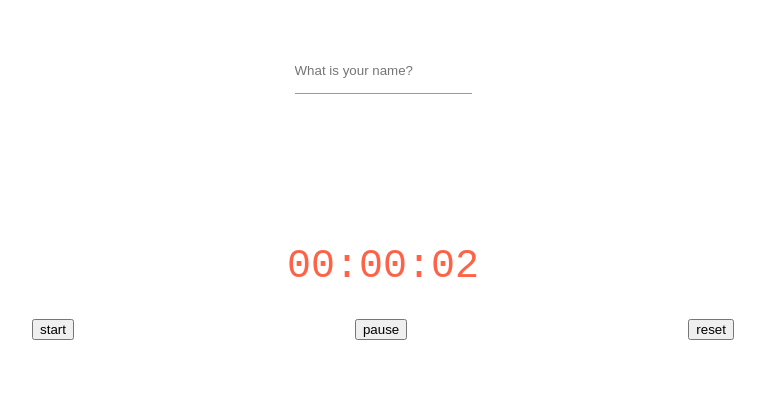
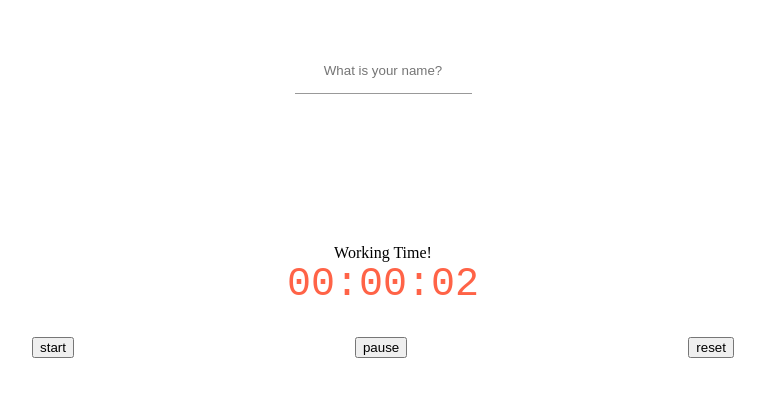
Before and after one commit to moondancer92/Pomodoro-timer, a plain HTML site: page home.html in a window 1280 px wide. Both pictures are taken after a click on the button "start". Shown: the whole page, without its empty margins (257-1022 px from the left). Drawn offline with Linux system fonts and the light colour scheme.

Commit message:
created_pomodoroSystem
created pomodoroSystem
confirmed action of pmodoroSystem
able to  check 'working time' and 'break time' as time going by.

```diff
--- a/home.html
+++ b/home.html
@@ -11,6 +11,7 @@
 		</form>
 		<h1 class="js-greetings greeting hidden"></h1>
 		<div class="js-timer timer">
+			<span class="js-timer_stauts timer_status">hey</span>
 			<span class="js-timer_number timer_number">00:00:00</span>
 			<div class="js-timer_control timer_control">
 				<button class="timer_start">start</button>
--- a/stylesheet.css
+++ b/stylesheet.css
@@ -8,6 +8,7 @@
 }
 
 .form input {
+	text-align: center;
 	border-bottom: 1px solid rgba(0, 0, 0, 0.4);
 	border-top: none;
 	border-left: none;
@@ -46,3 +47,11 @@
 	display: flex;
 	justify-content: space-evenly;
 }
+
+.timer_status {
+	padding-bottom: 0px;
+	margin-bottom: 0px;
+	display: flex;
+	align-items: center;
+	justify-content: center;
+}
--- a/timer.js
+++ b/timer.js
@@ -1,12 +1,14 @@
 const timerNumber = document.querySelector(".js-timer_number"),
 	timerStart = document.querySelector(".timer_start"),
 	timerPause = document.querySelector(".timer_puase"),
-	timerReset = document.querySelector(".timer_reset");
+	timerReset = document.querySelector(".timer_reset"),
+	timerStatus = document.querySelector(".js-timer_stauts");
 
-let difference;
-let savedTime;
-let start = false;
-
+let start = false
+let savedTime
+let difference
+let tInterval
+let takeBreak
 
 function btnEvt() {
 
@@ -14,16 +16,18 @@ function btnEvt() {
 	timerPause.addEventListener("click",puauseTimer);
 	timerReset.addEventListener("click",resetTimer);
 }
+
 function startTimer() {
+
+	if(!start){
 		startTime = new Date().getTime();
-	if(!start){
 		tInterval = setInterval(getShowTime, 1000);
 		start = true;
+		savedTime
 	}
-	else{
+	else {
+	}
 
-	}
-	// start the clock
 }
 function puauseTimer(){
 	if(start){
@@ -44,10 +48,17 @@ function puauseTimer(){
 }
 
 function resetTimer(){
+	if(!tInterval){
+
+	}
+	else{
 		clearInterval(tInterval)
 		savedTime = null
 		timerNumber.innerText ="00:00:00"
 		start =false;
+		timerPause.innerText ='pause'
+
+	}
 }
 
 function getShowTime() {
@@ -59,21 +70,51 @@ function getShowTime() {
 	difference = savedTime + updatedTime - startTime;
 	}
 
-	let hours = Math.floor(
+	hours = Math.floor(
 		(difference % (1000 * 60 * 60 * 24)) / (1000 * 60 * 60)
 	);
-	let minutes = Math.floor((difference % (1000 * 60 * 60)) / (1000 * 60));
-	let seconds = Math.floor((difference % (1000 * 60)) / 1000);
+ 	minutes = Math.floor((difference % (1000 * 60 * 60)) / (1000 * 60));
+	seconds = Math.floor((difference % (1000 * 60)) / 1000);
 	hours = hours < 10 ? "0" + hours : hours;
 	minutes = minutes < 10 ? "0" + minutes : minutes;
 	seconds = seconds < 10 ? "0" + seconds : seconds;
 
 	timerNumber.innerHTML = hours + ":" + minutes + ":" + seconds;
+
+	pomodoroEvt();
+
 }
+
+function pomodoroEvt(){
+	if(!takeBreak){
+		timerStatus.innerText = 'Working Time!'
+		if(seconds == 10){
+			resetTimer();
+			timerStatus.innerText = 'Take a Break'
+			startTimer();
+			 takeBreak = true
+		}
+		//when working
+	}
+	else{
+
+		if(seconds == 10){
+			resetTimer();
+			timerStatus.innerText = 'Working Time!'
+			startTimer();
+			takeBreak = false
+		}
+		//when taking a break
+	}
+	}
+
+
 
 
 function init() {
 	btnEvt();
 	}
 
+
+
 init();
```
Lines whose indentation alone changed are shown as unchanged.
